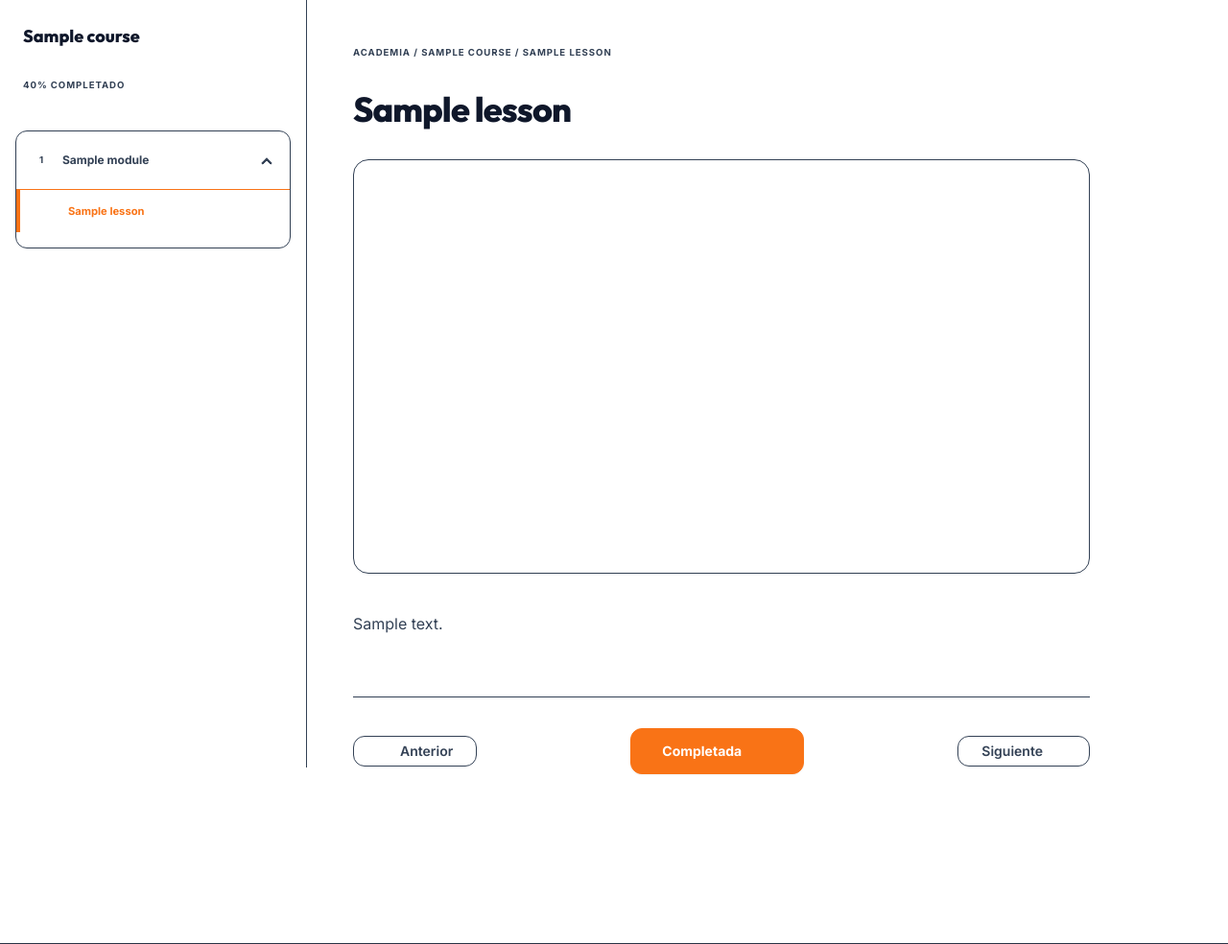
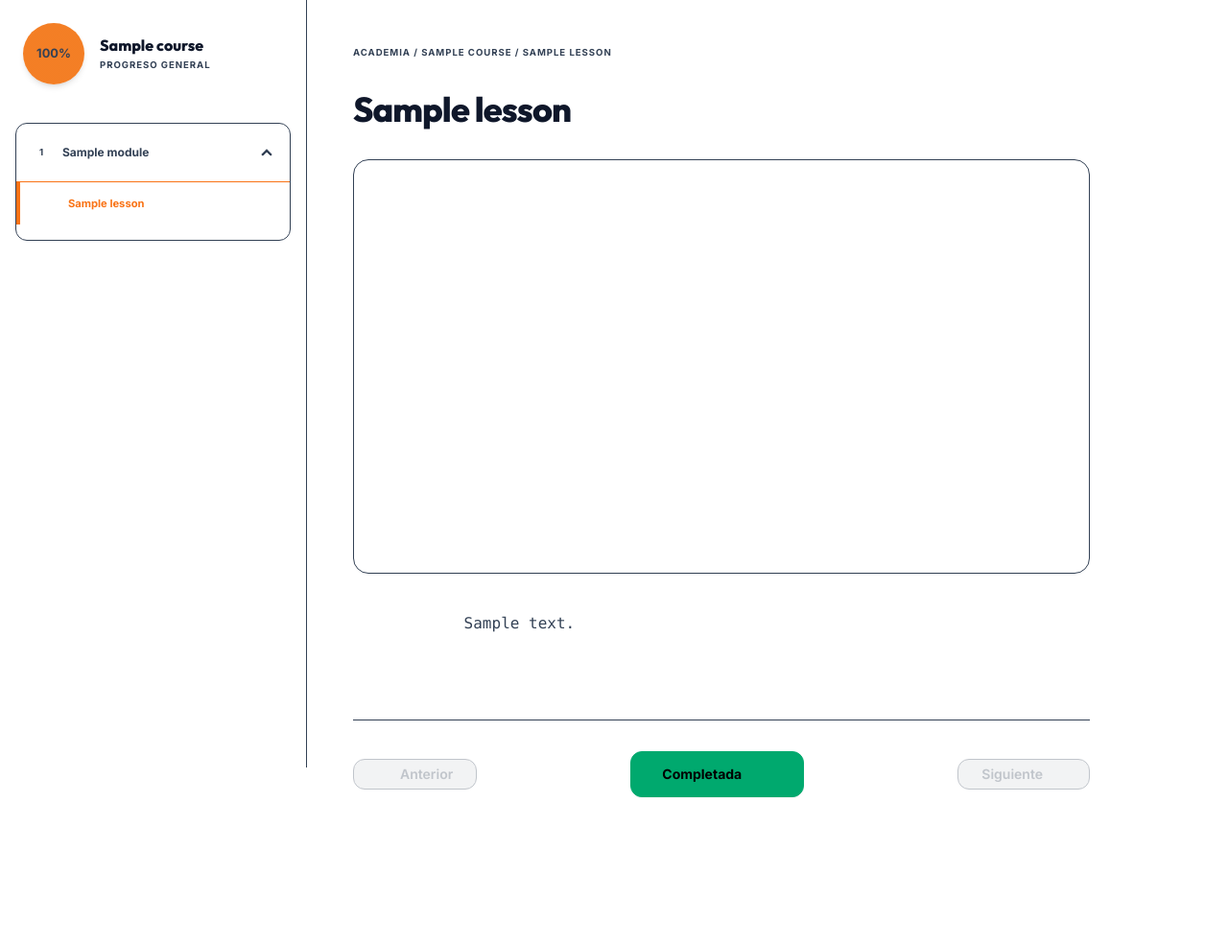
Before and after one commit to alvaryts/maqaronesia, a Django app: a page that uses templates/courses/lesson_detail.html in a window 1280 px wide. Shown: the part 69-1053 px from the top of the page at 96% size. Run offline with Django 5.2, Linux system fonts and the light colour scheme; a user stored in the database is signed in; tables that the repository leaves empty hold one stand-in row (values such as "Sample post"); some libraries are stand-ins or nearby versions.

Commit message:
Feat: Implement Completion System, Donut Chart Progress, and Content Rendering
- Implemented Lesson Completion Toggle: Added backend view and frontend button to mark lessons as complete.
- Dynamic Progress Tracking: Replaced linear bar with a responsive, high-contrast Donut Chart in the sidebar.
- Enhanced Lesson UI: Added Previous/Next navigation and client-side Markdown rendering with Syntax Highlighting (GitHub Light theme).
- Content Updates: Generated structure and detailed content for 'Django Pro' course.
- Bug Fixes: Resolved template syntax errors and URL configuration issues.

```diff
--- a/apps/courses/urls.py
+++ b/apps/courses/urls.py
@@ -1,5 +1,5 @@
 from django.urls import path
-from .views import CourseListView, CourseDetailView, EnrollCourseView, LessonDetailView
+from .views import CourseListView, CourseDetailView, EnrollCourseView, LessonDetailView, ToggleLessonCompleteView
 
 app_name = 'courses'
 
@@ -8,4 +8,5 @@
     path('<slug:slug>/', CourseDetailView.as_view(), name='course_detail'),
     path('<slug:slug>/enroll/', EnrollCourseView.as_view(), name='enroll_course'),
     path('<slug:course_slug>/lessons/<slug:lesson_slug>/', LessonDetailView.as_view(), name='lesson_detail'),
+    path('<slug:course_slug>/lessons/<slug:lesson_slug>/complete/', ToggleLessonCompleteView.as_view(), name='toggle_complete'),
 ]
--- a/apps/courses/views.py
+++ b/apps/courses/views.py
@@ -63,8 +63,7 @@
             messages.error(request, "You must enroll in this course to view this lesson.")
             return redirect('courses:course_detail', slug=course.slug)
 
-        # Mark progress logic
-        UserLessonProgress.objects.get_or_create(user=request.user, lesson=lesson)
+        # We don't mark progress automatically anymore, we'll use the button.
 
         return super().dispatch(request, *args, **kwargs)
 
@@ -81,6 +80,55 @@
 
     def get_context_data(self, **kwargs):
         context = super().get_context_data(**kwargs)
-        course = self.object.module.course
-        # Get next/prev lesson logic could be added here
+        lesson = self.object
+        course = lesson.module.course
+        user = self.request.user
+
+        # Get all lessons of the course ordered by module then lesson order
+        all_lessons = list(Lesson.objects.filter(module__course=course).order_by('module__order', 'order'))
+        total_lessons = len(all_lessons)
+
+        # Get completed lessons for this user in this course
+        completed_lessons_ids = UserLessonProgress.objects.filter(
+            user=user,
+            lesson__module__course=course
+        ).values_list('lesson_id', flat=True)
+
+        completed_count = len(completed_lessons_ids)
+
+        # Calculate progress
+        progress_percent = int((completed_count / total_lessons) * 100) if total_lessons > 0 else 0
+
+        try:
+            current_index = all_lessons.index(lesson)
+            context['prev_lesson'] = all_lessons[current_index - 1] if current_index > 0 else None
+            context['next_lesson'] = all_lessons[current_index + 1] if current_index < len(all_lessons) - 1 else None
+        except ValueError:
+            context['prev_lesson'] = None
+            context['next_lesson'] = None
+
+        context['progress_percent'] = progress_percent
+        context['completed_lessons_ids'] = completed_lessons_ids
+        context['is_completed'] = lesson.id in completed_lessons_ids
+
         return context
+
+class ToggleLessonCompleteView(LoginRequiredMixin, View):
+    def post(self, request, course_slug, lesson_slug):
+        lesson = get_object_or_404(Lesson, module__course__slug=course_slug, slug=lesson_slug)
+
+        # Enrollment check
+        is_enrolled = UserCourseAccess.objects.filter(user=request.user, course=lesson.module.course).exists()
+        if not is_enrolled and not lesson.is_free_preview:
+            return redirect('courses:course_detail', slug=lesson.module.course.slug)
+
+        progress, created = UserLessonProgress.objects.get_or_create(user=request.user, lesson=lesson)
+
+        if not created:
+            # If it already existed, we "uncomplete" it (toggle behavior)
+            progress.delete()
+            messages.info(request, f"Lección '{lesson.title}' marcada como no completada.")
+        else:
+            messages.success(request, f"¡Lección '{lesson.title}' completada!")
+
+        return redirect('courses:lesson_detail', course_slug=course_slug, lesson_slug=lesson_slug)
--- a/templates/courses/lesson_detail.html
+++ b/templates/courses/lesson_detail.html
@@ -34,23 +34,82 @@
             </div>
             {% endif %}
 
-            <div class="prose prose-slate max-w-none mb-16">
-                {{ lesson.content|linebreaks }}
+            <!-- Markdown & Syntax Highlighting Dependencies -->
+            <link rel="stylesheet"
+                href="https://cdnjs.cloudflare.com/ajax/libs/highlight.js/11.9.0/styles/github.min.css">
+            <script src="https://cdnjs.cloudflare.com/ajax/libs/marked/12.0.0/marked.min.js"></script>
+            <script src="https://cdnjs.cloudflare.com/ajax/libs/highlight.js/11.9.0/highlight.min.js"></script>
+            <script src="https://cdnjs.cloudflare.com/ajax/libs/highlight.js/11.9.0/languages/python.min.js"></script>
+            <script src="https://cdnjs.cloudflare.com/ajax/libs/highlight.js/11.9.0/languages/django.min.js"></script>
+            <script src="https://cdnjs.cloudflare.com/ajax/libs/highlight.js/11.9.0/languages/bash.min.js"></script>
+
+            <!-- Raw Content (Hidden) -->
+            <div id="raw-content" style="display: none;">
+                {{ lesson.content }}
             </div>
+
+            <!-- Rendered Content -->
+            <div id="markdown-content"
+                class="prose prose-slate max-w-none mb-16 prose-headings:font-heading prose-headings:font-extrabold prose-pre:bg-gray-50 prose-pre:border prose-pre:border-gray-200 prose-pre:text-sm prose-code:text-primary prose-a:text-primary">
+                <!-- Content will be injected here -->
+            </div>
+
+            <script>
+                document.addEventListener('DOMContentLoaded', (event) => {
+                    const rawContent = document.getElementById('raw-content').textContent;
+                    const targetDiv = document.getElementById('markdown-content');
+
+                    // Configure marked to use highlight.js
+                    marked.setOptions({
+                        highlight: function (code, lang) {
+                            const language = hljs.getLanguage(lang) ? lang : 'plaintext';
+                            return hljs.highlight(code, { language }).value;
+                        },
+                        langPrefix: 'hljs language-'
+                    });
+
+                    // Parse and inject
+                    targetDiv.innerHTML = marked.parse(rawContent);
+                });
+            </script>
 
             <!-- Navigation -->
             <div class="flex flex-col sm:flex-row justify-between items-center gap-4 pt-8 border-t border-base-200">
-                <button class="btn btn-sm btn-ghost border border-base-300 rounded-xl px-6 gap-2">
+                {% if prev_lesson %}
+                <a href="{% url 'courses:lesson_detail' lesson.module.course.slug prev_lesson.slug %}"
+                    class="btn btn-sm btn-ghost border border-base-300 rounded-xl px-6 gap-2">
+                    <i data-lucide="arrow-left" class="w-4 h-4"></i> Anterior
+                </a>
+                {% else %}
+                <button
+                    class="btn btn-sm btn-ghost border border-base-100 rounded-xl px-6 gap-2 opacity-30 cursor-not-allowed"
+                    disabled>
                     <i data-lucide="arrow-left" class="w-4 h-4"></i> Anterior
                 </button>
+                {% endif %}
 
-                <button class="btn btn-primary rounded-xl px-8 font-bold">
-                    Completada <i data-lucide="check-circle" class="w-4 h-4 ml-2"></i>
-                </button>
+                <form action="{% url 'courses:toggle_complete' lesson.module.course.slug lesson.slug %}" method="post">
+                    {% csrf_token %}
+                    <button type="submit"
+                        class="btn {% if is_completed %}btn-success{% else %}btn-primary{% endif %} rounded-xl px-8 font-bold">
+                        {% if is_completed %}Completada{% else %}Marcar como completada{% endif %}
+                        <i data-lucide="{% if is_completed %}check-circle-2{% else %}check-circle{% endif %}"
+                            class="w-4 h-4 ml-2"></i>
+                    </button>
+                </form>
 
-                <button class="btn btn-sm btn-ghost border border-base-300 rounded-xl px-6 gap-2">
+                {% if next_lesson %}
+                <a href="{% url 'courses:lesson_detail' lesson.module.course.slug next_lesson.slug %}"
+                    class="btn btn-sm btn-ghost border border-base-300 rounded-xl px-6 gap-2">
+                    Siguiente <i data-lucide="arrow-right" class="w-4 h-4"></i>
+                </a>
+                {% else %}
+                <button
+                    class="btn btn-sm btn-ghost border border-base-100 rounded-xl px-6 gap-2 opacity-30 cursor-not-allowed"
+                    disabled>
                     Siguiente <i data-lucide="arrow-right" class="w-4 h-4"></i>
                 </button>
+                {% endif %}
             </div>
         </div>
     </div>
@@ -60,12 +119,22 @@
         <label for="course-drawer" class="drawer-overlay"></label>
         <div class="w-80 min-h-full bg-base-200 border-r border-base-300 flex flex-col">
             <div class="p-6">
-                <h2 class="font-heading font-extrabold text-lg text-base-content mb-4">{{ lesson.module.course.title }}
-                </h2>
-                <div class="h-1.5 w-full bg-base-300 rounded-full overflow-hidden">
-                    <div class="h-full bg-primary" style="width: 40%"></div>
-                </div>
-                <div class="text-[0.6rem] font-bold uppercase tracking-widest text-base-content/40 mt-2">40% Completado
+                <div class="flex items-center gap-4">
+                    <!-- Donut Progress Chart -->
+                    <div class="relative w-16 h-16 rounded-full flex items-center justify-center shadow-md bg-[#1f2937] shrink-0"
+                        style="background: conic-gradient(hsl(var(--p)) {{ progress_percent }}%, transparent 0)">
+                        <div class="absolute inset-[8px] rounded-full bg-base-200 flex items-center justify-center">
+                            <div class="flex flex-col items-center leading-none">
+                                <span class="text-[0.8rem] font-black text-base-content">{{ progress_percent }}%</span>
+                            </div>
+                        </div>
+                    </div>
+
+                    <div class="flex flex-col min-w-0">
+                        <h2 class="font-heading font-extrabold text-base text-base-content leading-tight break-words">{{ lesson.module.course.title }}</h2>
+                        <div class="text-[0.6rem] font-bold uppercase tracking-widest text-base-content/40 mt-1">
+                            Progreso General</div>
+                    </div>
                 </div>
             </div>
 
@@ -84,8 +153,8 @@
                             <li>
                                 <a href="{% url 'courses:lesson_detail' lesson.module.course.slug l.slug %}"
                                     class="py-3 px-6 gap-3 rounded-none border-t border-base-200 {% if l == lesson %}bg-primary/5 text-primary border-l-4 border-primary{% else %}text-base-content/60{% endif %}">
-                                    <i data-lucide="{% if l == lesson %}play{% else %}circle{% endif %}"
-                                        class="w-3.5 h-3.5"></i>
+                                    <i data-lucide="{% if l == lesson %}play{% elif l.id in completed_lessons_ids %}check-circle-2{% else %}circle{% endif %}"
+                                        class="w-3.5 h-3.5 {% if l.id in completed_lessons_ids and l != lesson %}text-success{% endif %}"></i>
                                     <span class="text-[0.7rem] font-bold">{{ l.title }}</span>
                                 </a>
                             </li>
```
